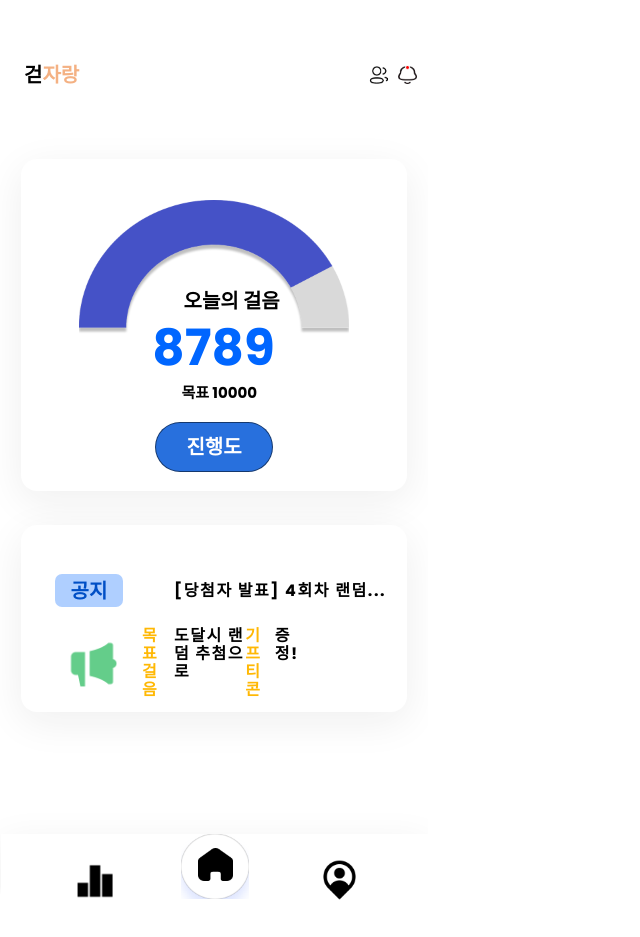
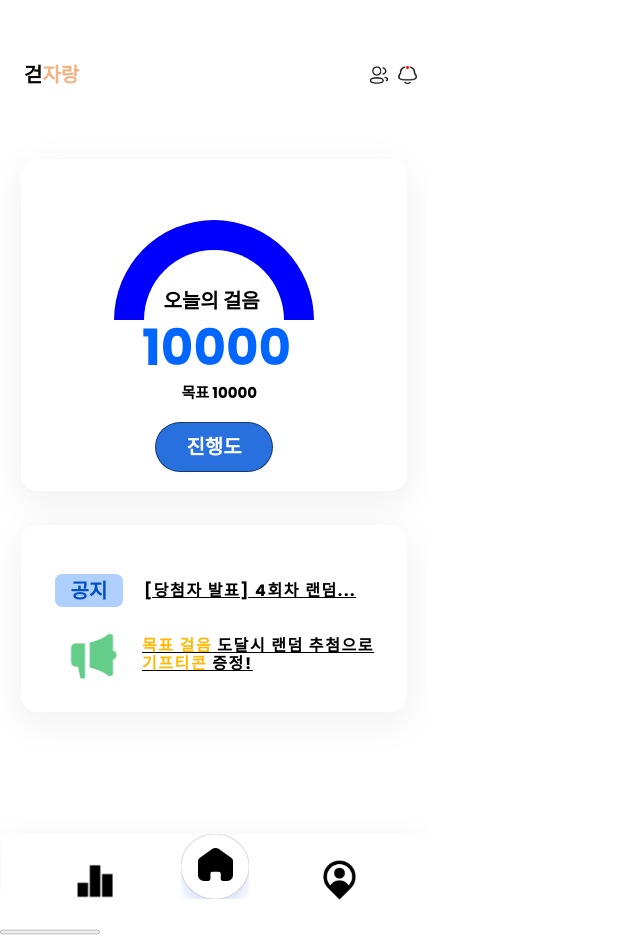
Before and after one commit to 00ocy/Hybridapp_eta, a plain HTML site: page WalkingApp/public/home.html in a window 1280 px wide. Shown: the whole page, without its empty margins (0-640 px from the left). Drawn offline with Linux system fonts and the light colour scheme.

Commit message:
home페이지 구성
걸음수에 따라 게이지 생성 (미비) 보기용으로 만듬
공지나 이벤트 하이퍼링크 달고 전체적인 UI수정 및 배치

```diff
--- a/WalkingApp/public/home.html
+++ b/WalkingApp/public/home.html
@@ -6,10 +6,11 @@
   <meta name="viewport" content="width=device-width, initial-scale=1" />
   <meta name="theme-color" content="#000000" />
   <title>메인화면</title>
-  <link rel="stylesheet" href="https://fonts.googleapis.com/css?family=Poppins%3A700"/>
-  <link rel="stylesheet" href="https://fonts.googleapis.com/css?family=Source+Sans+Pro%3A700"/>
-  <link rel="stylesheet" href="./styles/home.css"/>
+  <link rel="stylesheet" href="https://fonts.googleapis.com/css?family=Poppins%3A700" />
+  <link rel="stylesheet" href="https://fonts.googleapis.com/css?family=Source+Sans+Pro%3A700" />
+  <link rel="stylesheet" href="./styles/home.css" />
 </head>
+
 <body>
   <div class="item--mbw">
     <div class="auto-group-zevw-56q">
@@ -17,14 +18,20 @@
         <span class="item--b5B-sub-0">걷</span>
         <span class="item--b5B-sub-1">자랑</span>
       </p>
-    <img class="group-10301-vFs" src="./assets/group-10301.png"/>
+      <img id="follower" class="group-10301-vFs" src="./assets/group-10301.png" />
     </div>
     <div class="bg-3rH">
       <div class="group-10300-9uK">
-      <img class="group-10296-WE5" src="./assets/group-10296.png"/>
+        <!-- 이미지 대신 게이지 구조 추가 -->
+        <div class="gauge">
+          <div class="gauge__body">
+            <div class="gauge__fill"></div>
+            <div class="gauge__mask"></div>
+          </div>
+        </div>
         <p class="item--3jo">오늘의 걸음</p>
         <p class="item-10000-w4V">목표 10000</p>
-      <p class="item-8789-EJV">8789</p>
+        <p class="item-8789-EJV">10000</p>
         <div class="group-10298-LMX">진행도</div>
       </div>
     </div>
@@ -32,41 +39,26 @@
       <div class="group-10299-zqP">
         <div class="auto-group-yj3d-LPT">
           <div class="group-10297-5M3">공지</div>
-        <div class="item-4--xQq">[당첨자 발표] 4회차 랜덤...</div>
+          <div class="item-4--xQq"><a href="https://vr.yuhan.ac.kr/bbs/data/list.do?menu_idx=182">[당첨자 발표] 4회차 랜덤...</a></div>
         </div>
         <div class="auto-group-ddbh-RpD">
-        <img class="megaphone-fill-1-MC5" src="./assets/megaphone-fill-1.png"/>
-        <div class="item--HLd">
-          <span class="item--HLd-sub-0">목표 걸음</span>
-          <span class="item--HLd-sub-1">
-           도달시 랜덤 추첨으로
-          <br/>
-
-          </span>
-          <span class="item--HLd-sub-2">기프티콘</span>
-          <span class="item--HLd-sub-3"> 증정!</span>
+          <img class="megaphone-fill-1-MC5" src="./assets/megaphone-fill-1.png" />
+          <div class="item--HLd"><a href="https://www.instagram.com/yuhan_vrgameapp?igshid=NTc4MTIwNjQ2YQ%3D%3D">
+            <span class="item--HLd-sub-0">목표 걸음</span> 도달시 랜덤 추첨으로<br>
+            <span class="item--HLd-sub-2">기프티콘</span> 증정!</a>
             </div>
         </div>
       </div>
     </div>
     <div class="navbar-Eh7">
-    <img class="item--PK7" src="./assets/-Hk5.png"/>
+      <img class="item--PK7" src="./assets/-Hk5.png" />
       <div id="homeBtn" class="item--u2Z">
-      <img  class="home-BVs" src="./assets/home-Jdw.png"/>
+        <img class="home-BVs" src="./assets/home-Jdw.png" />
       </div>
-    <img id="rankingBtn" class="item--7uK" src="./assets/-4RX.png"/>
-    <img id="mapBtn" class="item--RQD" src="./assets/-sE1.png"/>
+      <img id="rankingBtn" class="item--7uK" src="./assets/-4RX.png" />
+      <img id="mapBtn" class="item--RQD" src="./assets/-sE1.png" />
     </div>
   </div>
-<script>
-    document.getElementById('homeBtn').addEventListener('click', function() {
-    window.location.href = 'home.html';
-  });
-  document.getElementById('rankingBtn').addEventListener('click', function() {
-    window.location.href = 'ranking.html';
-  });
-  document.getElementById('mapBtn').addEventListener('click', function() {
-    window.location.href = 'map.html';
-  });
-</script>
+  <script src="scripts/home.js"></script>
+  <progress id="stepProgress" max="10000" value="0"></progress>
 </body>
--- /dev/null
+++ b/WalkingApp/public/scripts/home.js
@@ -0,0 +1,41 @@
+let lastAccel = { x: 0, y: 0, z: 0 };
+let stepsDetected = 0;
+const stepThreshold = 2;
+
+window.addEventListener('devicemotion', (event) => {
+  const { x, y, z } = event.accelerationIncludingGravity;
+
+  let accelChange = Math.abs(x - lastAccel.x) + Math.abs(y - lastAccel.y) + Math.abs(z - lastAccel.z);
+
+  if (accelChange > stepThreshold) {
+    stepsDetected++;
+    updateGauge(stepsDetected, 10000);
+  }
+
+  lastAccel = { x, y, z };
+});
+
+document.getElementById('homeBtn').addEventListener('click', function () {
+  window.location.href = 'home.html';
+});
+document.getElementById('rankingBtn').addEventListener('click', function () {
+  window.location.href = 'ranking.html';
+});
+document.getElementById('mapBtn').addEventListener('click', function () {
+  window.location.href = 'map.html';
+});
+document.getElementById('follower').addEventListener('click', function () {
+  window.location.href = 'follower.html';
+});
+
+function updateGauge(steps, maxSteps) {
+  const gaugeFill = document.querySelector('.gauge__fill');
+  const fillPercentage = steps / maxSteps;
+  // 5000걸음일 때 게이지가 90도만큼 채워지도록 설정합니다.
+  // fillDegree는 0에서 10000걸음에 이르는 동안 -90도에서 시작해서 90도로 변경되어야 합니다.
+  const fillDegree = (fillPercentage * 180) - 90;
+  gaugeFill.style.transform = `rotate(${fillDegree}deg)`;
+}
+
+// 예시: 10000걸음 중 5000걸음 걸었을 때 게이지 업데이트
+updateGauge(10000, 10000);
--- a/WalkingApp/public/styles/home.css
+++ b/WalkingApp/public/styles/home.css
@@ -1,20 +1,26 @@
+html {
+  font-size: 62.5%;
+}
 
-html {
-	font-size:62.5%;
-}
 * {
   margin: 0;
   padding: 0;
 }
-ul, li {
+
+ul,
+li {
   list-style: none;
 }
+
 input {
   border: none;
 }
+
 body {
   width: 42.8rem;
-}.item--mbw {
+}
+
+.item--mbw {
   box-sizing: border-box;
   padding: 6.4rem 0rem 0rem 0.2rem;
   width: 100%;
@@ -26,6 +32,7 @@ body {
   background-color: #ffffff;
   border-radius: 4rem;
 }
+
 .item--mbw .auto-group-zevw-56q {
   margin: 0rem 2.9rem 6.7rem 2.2rem;
   width: calc(100% - 5.1rem);
@@ -34,6 +41,7 @@ body {
   align-items: flex-start;
   flex-shrink: 0;
 }
+
 .item--mbw .auto-group-zevw-56q .item--b5B {
   margin: 0.2rem 28.9rem 0rem 0rem;
   font-size: 2rem;
@@ -46,8 +54,7 @@ body {
   align-items: baseline;
   flex-shrink: 0;
 }
-.item--mbw .auto-group-zevw-56q .item--b5B .item--b5B-sub-0 {
-}
+
 .item--mbw .auto-group-zevw-56q .item--b5B .item--b5B-sub-1 {
   font-size: 2rem;
   font-weight: 700;
@@ -55,6 +62,7 @@ body {
   color: #f4b183;
   font-family: Poppins, 'Source Sans Pro';
 }
+
 .item--mbw .auto-group-zevw-56q .group-10301-vFs {
   width: 4.9rem;
   height: 2.2rem;
@@ -63,6 +71,7 @@ body {
   vertical-align: top;
   flex-shrink: 0;
 }
+
 .item--mbw .bg-3rH {
   margin: 0rem 2.1rem 3.4rem 1.9rem;
   box-sizing: border-box;
@@ -74,11 +83,13 @@ body {
   border-radius: 1.6rem;
   flex-shrink: 0;
 }
+
 .item--mbw .bg-3rH .group-10300-9uK {
   width: 100%;
   height: 100%;
   position: relative;
 }
+
 .item--mbw .bg-3rH .group-10300-9uK .group-10296-WE5 {
   width: 27rem;
   height: 25.5rem;
@@ -88,20 +99,23 @@ body {
   object-fit: contain;
   vertical-align: top;
 }
+
+
 .item--mbw .bg-3rH .group-10300-9uK .item--3jo {
   width: 6.1rem;
   height: 1.8rem;
   position: absolute;
-  left: 10.45rem;
+  left: 8.45rem;
   top: 9.2rem;
   text-align: center;
   font-size: 2rem;
-  font-weight: 700;
+  font-weight: 900;
   line-height: 0.9;
   color: #000000;
   font-family: Poppins, 'Source Sans Pro';
   white-space: nowrap;
 }
+
 .item--mbw .bg-3rH .group-10300-9uK .item-10000-w4V {
   width: 6.5rem;
   height: 1.8rem;
@@ -110,17 +124,18 @@ body {
   top: 18.4rem;
   text-align: center;
   font-size: 1.5rem;
-  font-weight: 700;
+  font-weight: 900;
   line-height: 1.2;
   color: #000000;
   font-family: Poppins, 'Source Sans Pro';
   white-space: nowrap;
 }
+
 .item--mbw .bg-3rH .group-10300-9uK .item-8789-EJV {
   width: 12.3rem;
   height: 3.7rem;
   position: absolute;
-  left: 7.3rem;
+  left: 6.3rem;
   top: 13rem;
   text-align: center;
   font-size: 5rem;
@@ -130,6 +145,7 @@ body {
   font-family: Poppins, 'Source Sans Pro';
   white-space: nowrap;
 }
+
 .item--mbw .bg-3rH .group-10300-9uK .group-10298-LMX {
   width: 11.8rem;
   height: 5rem;
@@ -151,6 +167,7 @@ body {
   background-color: #2870dd;
   border-radius: 2.5rem;
 }
+
 .item--mbw .bg-h5b {
   margin: 0rem 2.1rem 12.2rem 1.9rem;
   box-sizing: border-box;
@@ -162,6 +179,7 @@ body {
   border-radius: 1.6rem;
   flex-shrink: 0;
 }
+
 .item--mbw .bg-h5b .group-10299-zqP {
   width: 27.3rem;
   height: 100%;
@@ -169,6 +187,7 @@ body {
   display: flex;
   flex-direction: column;
 }
+
 .item--mbw .bg-h5b .group-10299-zqP .auto-group-yj3d-LPT {
   margin-bottom: 2rem;
   width: 100%;
@@ -177,8 +196,9 @@ body {
   align-items: center;
   flex-shrink: 0;
 }
+
 .item--mbw .bg-h5b .group-10299-zqP .auto-group-yj3d-LPT .group-10297-5M3 {
-  margin-right: 5.1rem;
+  margin-right: 2.1rem;
   width: 6.8rem;
   height: 100%;
   display: flex;
@@ -194,6 +214,7 @@ body {
   border-radius: 0.7rem;
   flex-shrink: 0;
 }
+
 .item--mbw .bg-h5b .group-10299-zqP .auto-group-yj3d-LPT .item-4--xQq {
   display: flex;
   align-items: center;
@@ -207,6 +228,7 @@ body {
   white-space: nowrap;
   flex-shrink: 0;
 }
+
 .item--mbw .bg-h5b .group-10299-zqP .auto-group-ddbh-RpD {
   margin: 0rem 2.9rem 0rem 1.2rem;
   width: calc(100% - 4.1rem);
@@ -214,6 +236,7 @@ body {
   align-items: center;
   flex-shrink: 0;
 }
+
 .item--mbw .bg-h5b .group-10299-zqP .auto-group-ddbh-RpD .megaphone-fill-1-MC5 {
   margin-right: 2.4903rem;
   width: 5.0097rem;
@@ -222,10 +245,10 @@ body {
   vertical-align: top;
   flex-shrink: 0;
 }
+
 .item--mbw .bg-h5b .group-10299-zqP .auto-group-ddbh-RpD .item--HLd {
   margin-bottom: 0.073rem;
-  max-width: 15.7rem;
-  display: flex;
+  max-width: 38.7rem;
   font-size: 1.6rem;
   font-weight: 700;
   line-height: 1.125;
@@ -234,38 +257,26 @@ body {
   font-family: Poppins, 'Source Sans Pro';
   flex-shrink: 0;
 }
-.item--mbw .bg-h5b .group-10299-zqP .auto-group-ddbh-RpD .item--HLd .item--HLd-sub-0 {
+
+.item--HLd {
+  display: inline; /* 또는 'block'이나 'flex' 등 원하는 레이아웃에 따라 변경 가능 */
   font-size: 1.6rem;
   font-weight: 700;
   line-height: 1.125;
   letter-spacing: 0.16rem;
-  color: #ffb804;
   font-family: Poppins, 'Source Sans Pro';
 }
-.item--mbw .bg-h5b .group-10299-zqP .auto-group-ddbh-RpD .item--HLd .item--HLd-sub-1 {
-  font-size: 1.6rem;
-  font-weight: 700;
-  line-height: 1.125;
-  letter-spacing: 0.16rem;
-  color: #000000;
-  font-family: Poppins, 'Source Sans Pro';
+
+.item--HLd .item--HLd-sub-0,
+.item--HLd .item--HLd-sub-2 {
+  color: #ffb804; /* 노란색 코드, 필요에 따라 정확한 색상 코드로 변경해주세요 */
 }
-.item--mbw .bg-h5b .group-10299-zqP .auto-group-ddbh-RpD .item--HLd .item--HLd-sub-2 {
-  font-size: 1.6rem;
-  font-weight: 700;
-  line-height: 1.125;
-  letter-spacing: 0.16rem;
-  color: #ffb804;
-  font-family: Poppins, 'Source Sans Pro';
+
+.item--HLd .item--HLd-sub-1,
+.item--HLd .item--HLd-sub-3 {
+  color: #000000; /* 검은색 코드 */
 }
-.item--mbw .bg-h5b .group-10299-zqP .auto-group-ddbh-RpD .item--HLd .item--HLd-sub-3 {
-  font-size: 1.6rem;
-  font-weight: 700;
-  line-height: 1.125;
-  letter-spacing: 0.16rem;
-  color: #000000;
-  font-family: Poppins, 'Source Sans Pro';
-}
+
 .item--mbw .navbar-Eh7 {
   width: 42.8rem;
   height: 9.2rem;
@@ -273,6 +284,7 @@ body {
   box-shadow: 0 1rem 4rem rgba(29, 22, 23, 0.0700000003);
   flex-shrink: 0;
 }
+
 .item--mbw .navbar-Eh7 .item--PK7 {
   width: 42.8rem;
   height: 8rem;
@@ -282,6 +294,7 @@ body {
   object-fit: contain;
   vertical-align: top;
 }
+
 .item--mbw .navbar-Eh7 .item--u2Z {
   box-sizing: border-box;
   padding: 1.4rem 1.6rem 1.8rem 1.7rem;
@@ -295,12 +308,14 @@ body {
   background-position: center;
   background-image: url('../assets/-Aj3.png');
 }
+
 .item--mbw .navbar-Eh7 .item--u2Z .home-BVs {
   width: 3.5rem;
   height: 3.3rem;
   object-fit: contain;
   vertical-align: top;
 }
+
 .item--mbw .navbar-Eh7 .item--7uK {
   width: 4.2rem;
   height: 4.2rem;
@@ -311,6 +326,7 @@ body {
   object-fit: cover;
   vertical-align: top;
 }
+
 .item--mbw .navbar-Eh7 .item--RQD {
   width: 4.3rem;
   height: 4.3rem;
@@ -321,3 +337,58 @@ body {
   object-fit: cover;
   vertical-align: top;
 }
+
+.group-10300-9uK {
+  /* Ensure this container is relative for absolute positioning within it */
+  position: relative;
+}
+
+.gauge {
+  position: absolute;
+  top: 20px; /* '오늘의 걸음' 위에 위치하도록 조정하세요 */
+  width: 200px; /* 게이지의 너비를 늘립니다 */
+  height: 100px; /* 게이지의 높이를 늘립니다 */
+  left: 3.45rem;
+  overflow: hidden;
+  border-radius: 200px 200px 0 0; /* 반원의 모서리 반경을 너비의 절반으로 설정합니다 */
+  background: grey; /* 게이지의 기본 배경색은 회색입니다 */
+}
+
+.gauge__fill {
+  position: absolute;
+  bottom: 0; /* 바닥에 위치 */
+  background: blue; /* 게이지 채워진 부분의 색상 */
+  width: 200px; /* 게이지의 너비 */
+  height: 100px; /* 게이지의 높이 */
+  border-radius: 140px 140px 0 0; /* 상단 좌우 모서리에 대한 반원 모양을 만듭니다 */
+  transform: rotate(-180deg); /* 시작 각도를 -180도로 설정하여 왼쪽부터 시작 */
+  transform-origin: center bottom; /* 회전의 기준점을 바닥 중앙으로 설정 */
+}
+.gauge__mask {
+  position: absolute;
+  bottom: 0;
+  background: white; /* 게이지의 하단 반을 가리는 마스크는 흰색입니다 */
+  width: 140px; /* 게이지 중앙의 흰 부분의 너비를 줄여서 두께를 늘립니다 */
+  height: 70px; /* 게이지 중앙의 흰 부분의 높이를 줄여서 두께를 늘립니다 */
+  border-radius: 140px 140px 0 0; /* 반원의 모서리 반경을 조정 */
+  left: 30px; /* 중앙 정렬을 위해 왼쪽 여백을 조정합니다 */
+}
+@keyframes fillGauge {
+  from {
+    transform: rotate(-180deg);
+  }
+  to {
+    transform: rotate(0deg);
+  }
+}
+
+.gauge__fill {
+  animation: fillGauge 2s ease-in-out forwards; /* 애니메이션이 끝난 상태를 유지 */
+}
+
+a{
+  color: #000000;
+}
+a:hover{
+  color: #000000;
+}
--- a/WalkingApp/server/package.json
+++ b/WalkingApp/server/package.json
@@ -10,6 +10,7 @@
   "author": "",
   "license": "ISC",
   "dependencies": {
+    "body-parser": "^1.20.2",
     "express": "^4.18.2",
     "sqlite3": "^5.1.6"
   }
```
Also changed, not shown: WalkingApp/server/server.js (+201 -0 lines), 2 other files. Lines whose indentation alone changed are shown as unchanged.
